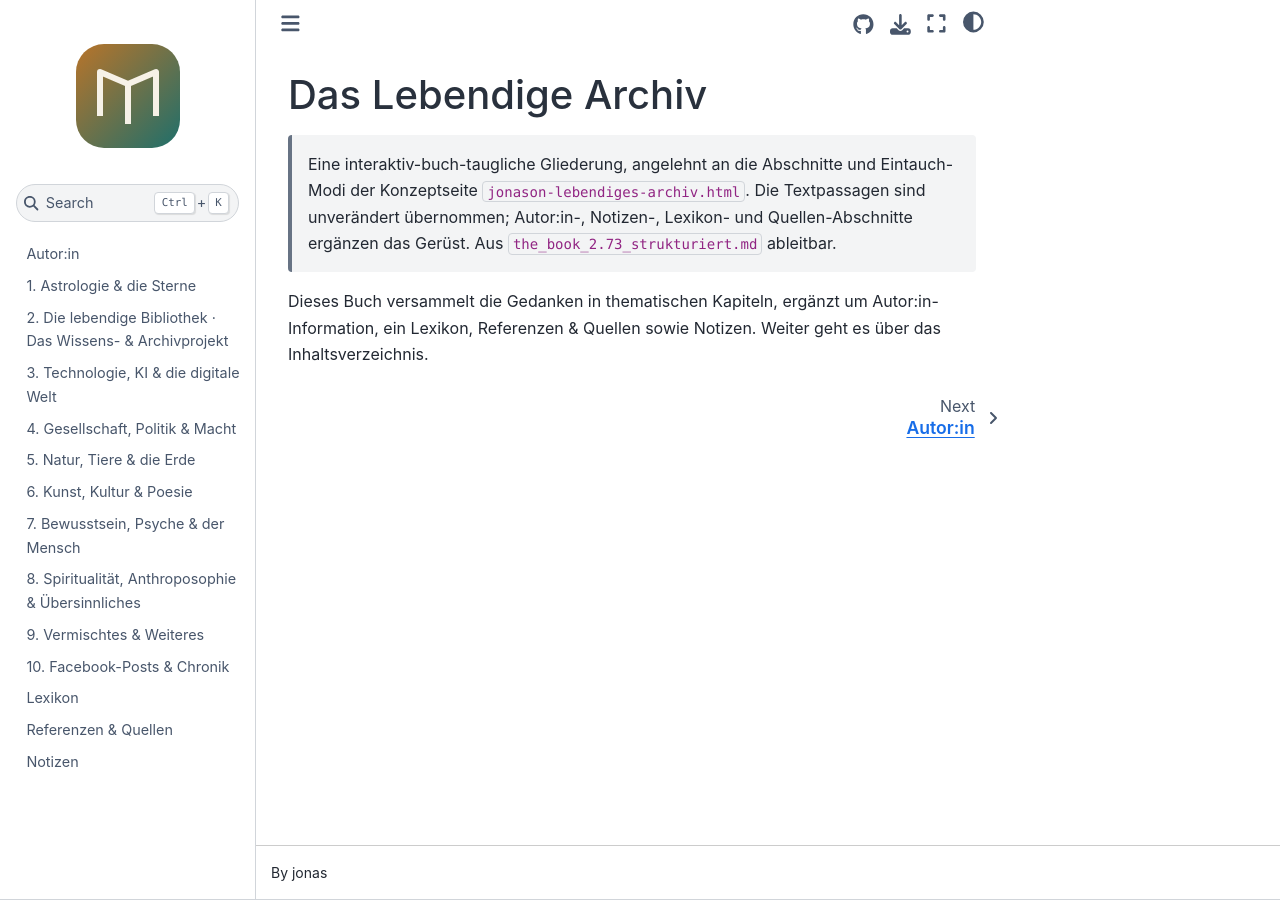
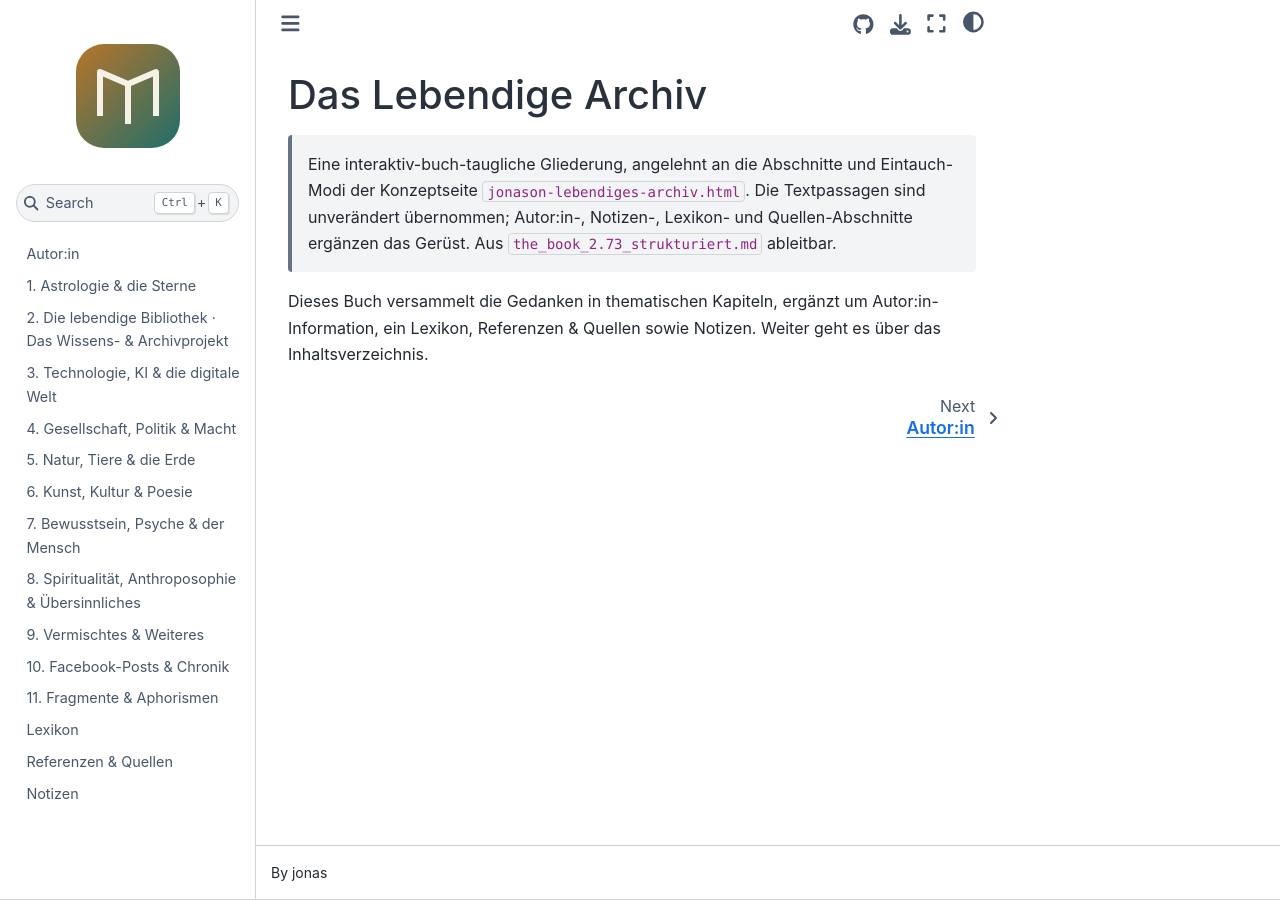
Before and after one commit to jonason92/sajon-platform, a Jupyter Book: the page built from book/intro.md, in a window 1280 px wide. Built offline with Jupyter Book 1.0.4 settings and Sphinx 7.4.7 and the Sphinx Book theme 1.1.4, drawn with Linux system fonts in a browser that asks for light colours; some of the changed lines change nothing that is shown.

```diff
--- a/book/_toc.yml
+++ b/book/_toc.yml
@@ -12,6 +12,7 @@
 - file: kap08
 - file: kap09
 - file: kap10
+- file: kap11
 - file: lexikon
 - file: referenzen
 - file: notizen
```
